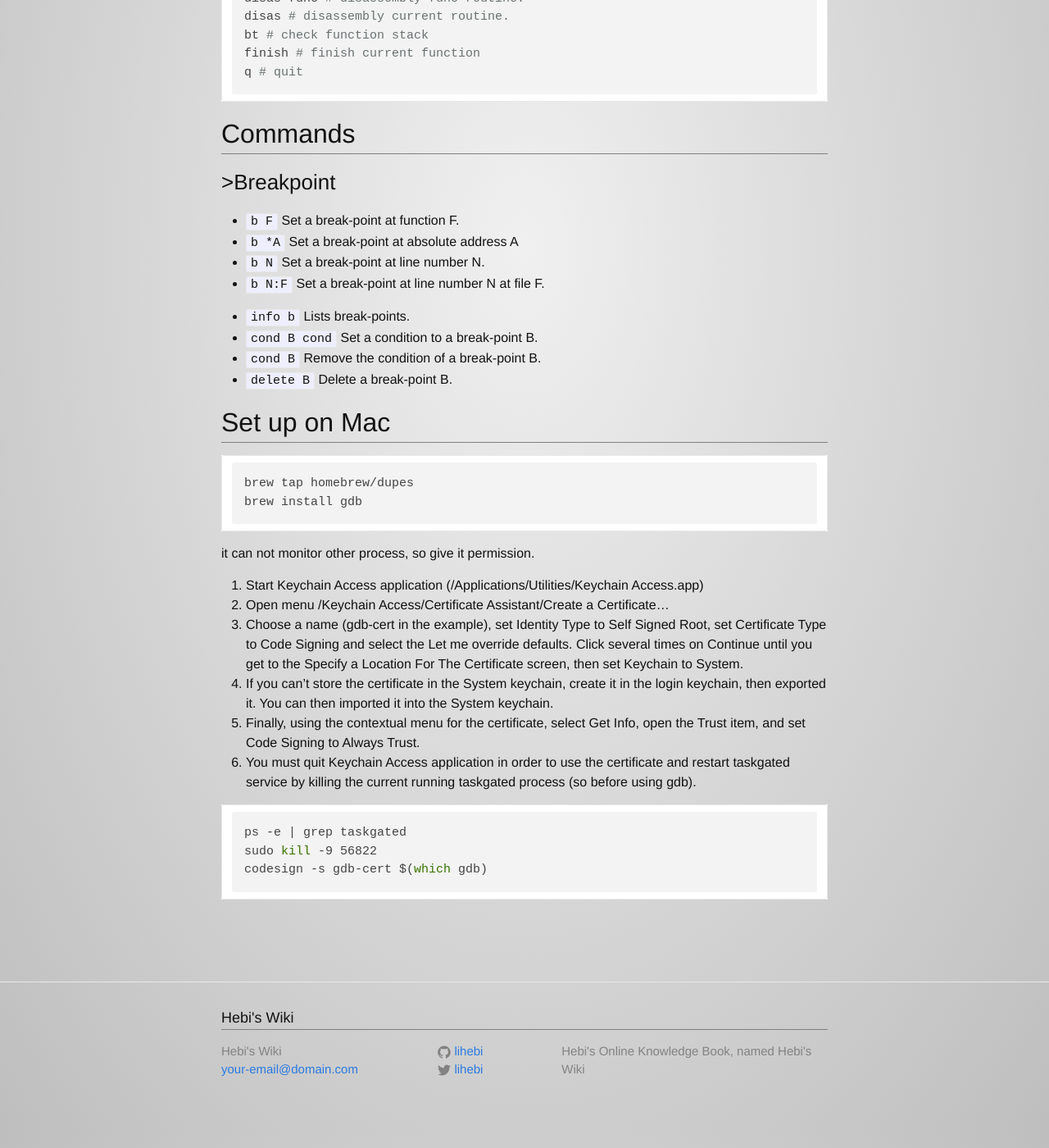
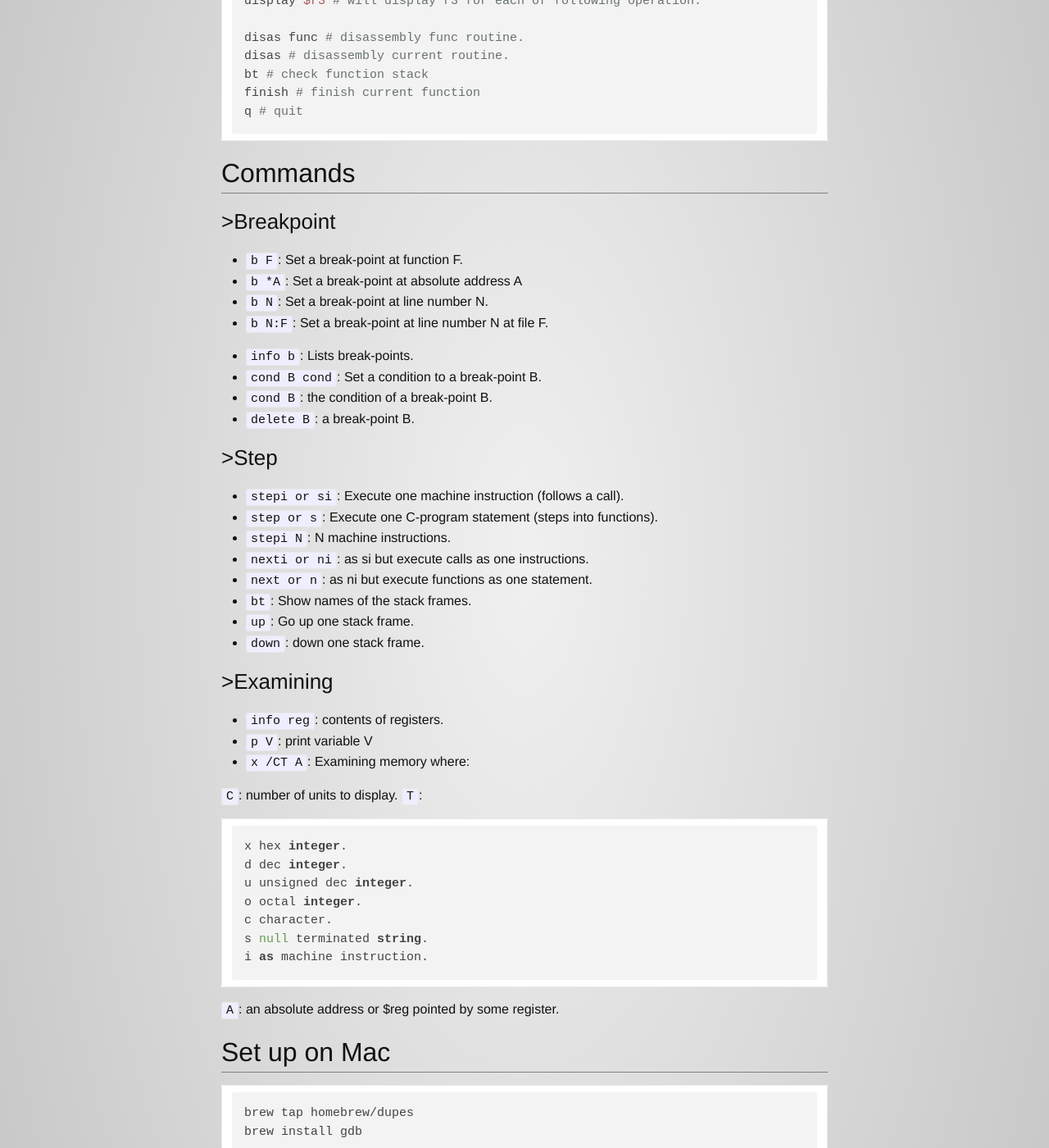
Before and after one commit to lihebi/wiki-old, a Jekyll site: the page built from _wiki/tools/software/gdb.md, in a window 1280 px wide and 1400 px high, scrolled down 776 px. Shown: the whole window at 82% size. Built offline with Jekyll 4.4.1, drawn with Linux system fonts in a browser that asks for light colours; nearby versions of some CDN libraries; Markdown is read by kramdown in place of the engine named in the settings; before the commit the page ends 2152 px from its top, so only the background shows below that.

Commit message:
add step and examining

````diff
--- a/_wiki/tools/software/gdb.md
+++ b/_wiki/tools/software/gdb.md
@@ -36,15 +36,47 @@ Commands
 
 ### Breakpoint
 
-* `b F`                     Set a break-point at function F.
-* `b *A`                    Set a break-point at absolute address A
-* `b N`                     Set a break-point at line number N.
-* `b N:F`                   Set a break-point at line number N at file F.
+* `b F`: Set a break-point at function F.
+* `b *A`: Set a break-point at absolute address A
+* `b N`: Set a break-point at line number N.
+* `b N:F`: Set a break-point at line number N at file F.
 
-* `info b`                  Lists break-points.
-* `cond B cond`             Set a condition to a break-point B.
-* `cond B`                  Remove the condition of a break-point B.
-* `delete B`                Delete a break-point B.
+* `info b`: Lists break-points.
+* `cond B cond`: Set a condition to a break-point B.
+* `cond B`: the condition of a break-point B.
+* `delete B`: a break-point B.
+
+### Step
+
+* `stepi or si`: Execute one machine instruction (follows a call).
+* `step or s`: Execute one C-program statement (steps into functions).
+* `stepi N`: N machine instructions.
+* `nexti or ni`: as si but execute calls as one instructions.
+* `next or n`: as ni but execute functions as one statement.
+* `bt`: Show names of the stack frames.
+* `up`: Go up one stack frame.
+* `down`: down one stack frame.
+
+### Examining
+
+* `info reg`: contents of registers.
+* `p V`: print variable V
+* `x /CT A`: Examining memory where:
+
+`C`: number of units to display.
+`T`:
+
+```
+x hex integer.
+d dec integer.
+u unsigned dec integer.
+o octal integer.
+c character.
+s null terminated string.
+i as machine instruction.
+```
+
+`A`: an absolute address or $reg pointed by some register.
 
 
 Set up on Mac
````
